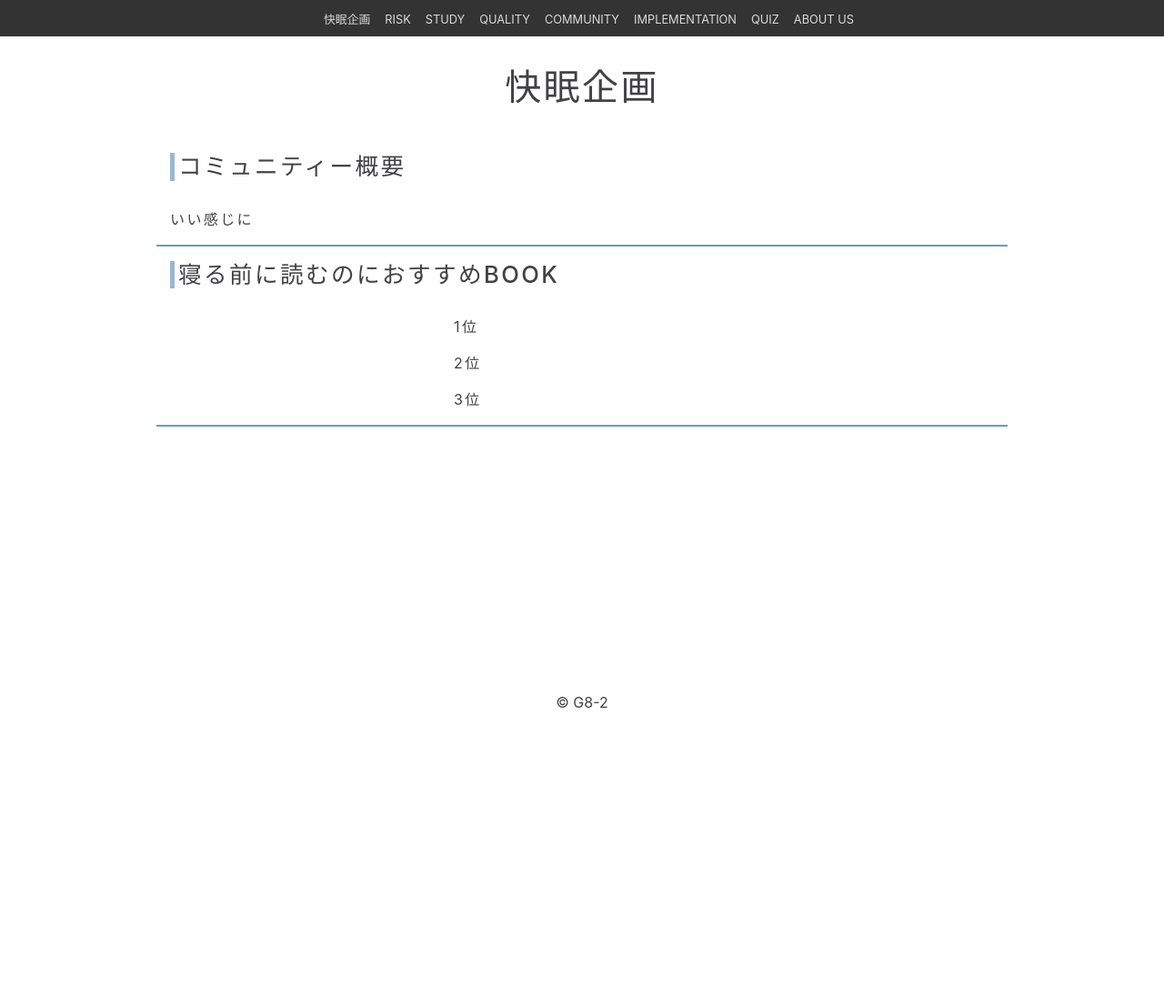
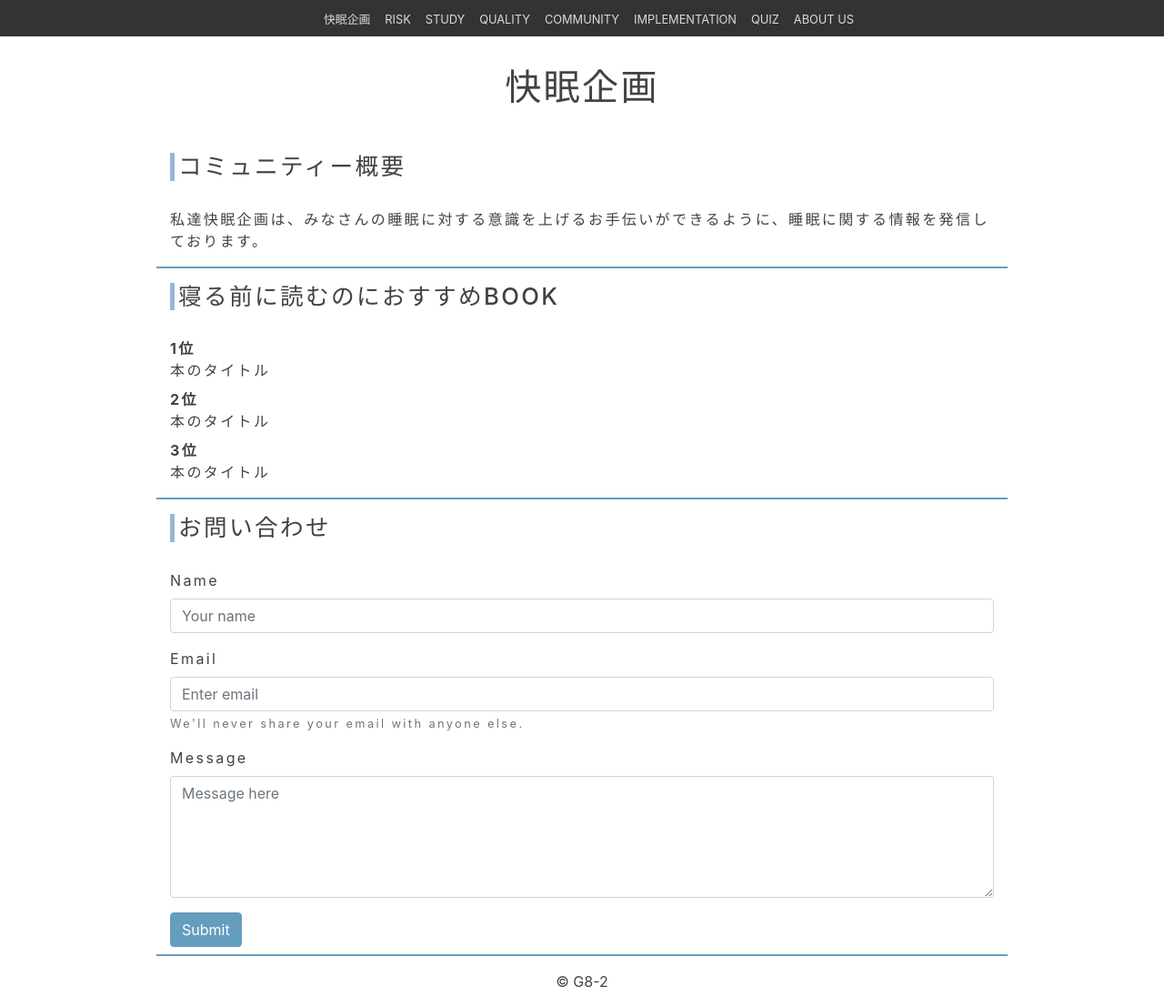
Before and after one commit to EbinaKai/KaiminKikaku, a PHP site: page /community.html in a window 1280 px wide. Shown: the whole page at 91% size. Before the commit the page ends 778 px from the top, so only its background shows below. Run offline with PHP 8.4, Linux system fonts and the light colour scheme.

Commit message:
[update] add contact forms

```diff
--- a/assets/css/style.css
+++ b/assets/css/style.css
@@ -99,6 +99,18 @@ section h4 {
   border: none;
 }
 
+.btn-blue {
+  color: #fff;
+  background-color: #659DBF;
+  border-color: #659DBF;
+}
+
+.btn-blue:hover {
+  color: #fff;
+  background-color: #72DBF2;
+  border-color: #72DBF2;
+}
+
 .theme-text {
   text-decoration: underline;
   text-decoration-color: #72DBF2;
--- a/community.html
+++ b/community.html
@@ -45,24 +45,39 @@
 
       <section class="container mb-3">
         <h2>コミュニティー概要</h2>
-        <p>いい感じに</p>
+        <p>私達快眠企画は、みなさんの睡眠に対する意識を上げるお手伝いができるように、睡眠に関する情報を発信しております。</p>
       </section>
       <section class="container mb-3">
         <h2>寝る前に読むのにおすすめBOOK</h2>
-        <div class="row">
-          <div class="col-lg-4">
-            <div class="img-box">
-            </div>
-          </div>
-          <div class="col-lg-8">
-            <p>1位</p>
-            <p>2位</p>
-            <p>3位</p>
-          </div>
-        </div>
+        <dl>
+          <dt>1位</dt>
+          <dd>本のタイトル</dd>
+          <dt>2位</dt>
+          <dd>本のタイトル</dd>
+          <dt>3位</dt>
+          <dd>本のタイトル</dd>
+        </dl>
       </section>
 
-
+      <section class="container mb-3">
+        <h2>お問い合わせ</h2>
+        <form class="mb-2">
+          <div class="form-group">
+            <label for="InputName">Name</label>
+            <input type="text" class="form-control" id="InputName" placeholder="Your name">
+          </div>
+          <div class="form-group">
+            <label for="InputEmail">Email</label>
+            <input type="email" class="form-control" id="InputEmail" aria-describedby="emailHelp" placeholder="Enter email">
+            <small id="emailHelp" class="form-text text-muted">We'll never share your email with anyone else.</small>
+          </div>
+          <div class="form-group">
+            <label for="FormControlTextarea">Message</label>
+            <textarea class="form-control" id="FormControlTextarea" rows="5" placeholder="Message here"></textarea>
+          </div>
+          <button type="submit" class="btn btn-blue">Submit</button>
+        </form>
+      </section>
 
     </main>
 
```
